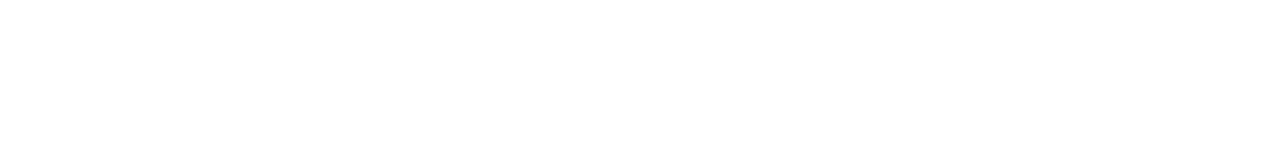
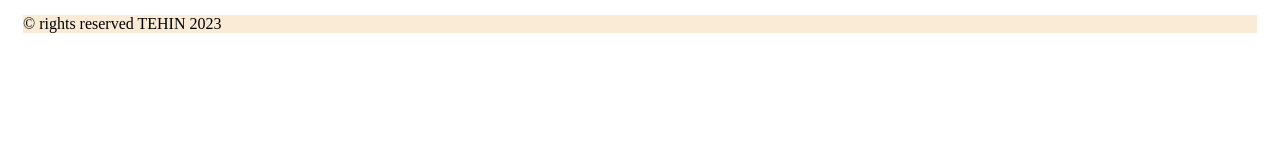
Before and after one commit to KristijonasTar/GitTestHTML, a plain HTML site: page index.html in a window 1280 px wide. Drawn offline with Linux system fonts and the light colour scheme.

Commit message:
add footer

```diff
--- a/index.html
+++ b/index.html
@@ -12,8 +12,8 @@
     <main>
         <!-- Edgaras -->
     </main>
-    <footer>
-        <!-- Kristijonas -->
+    <footer >
+        <p style="width: auto; margin: 15px; background-color: #faebd7;">&copy; rights reserved TEHIN 2023</p>
     </footer>
 </body>
 </html>
```
